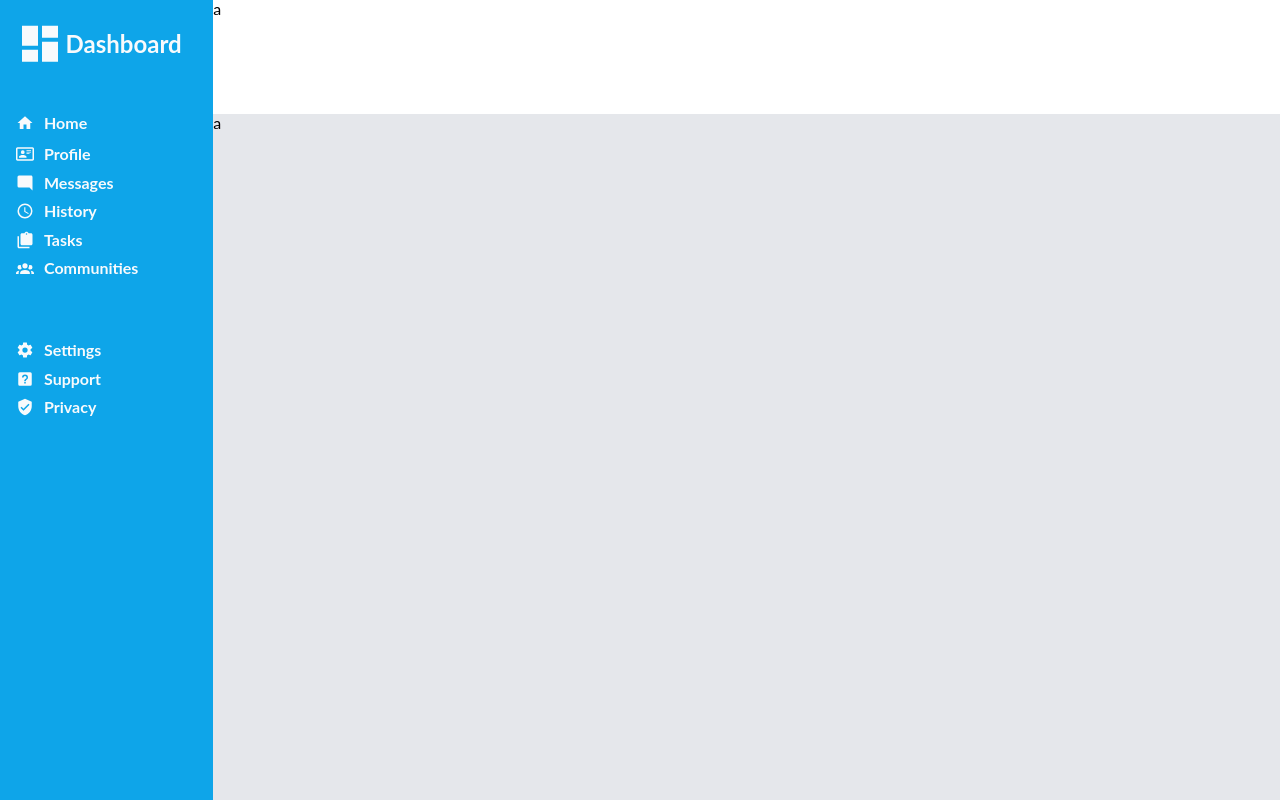
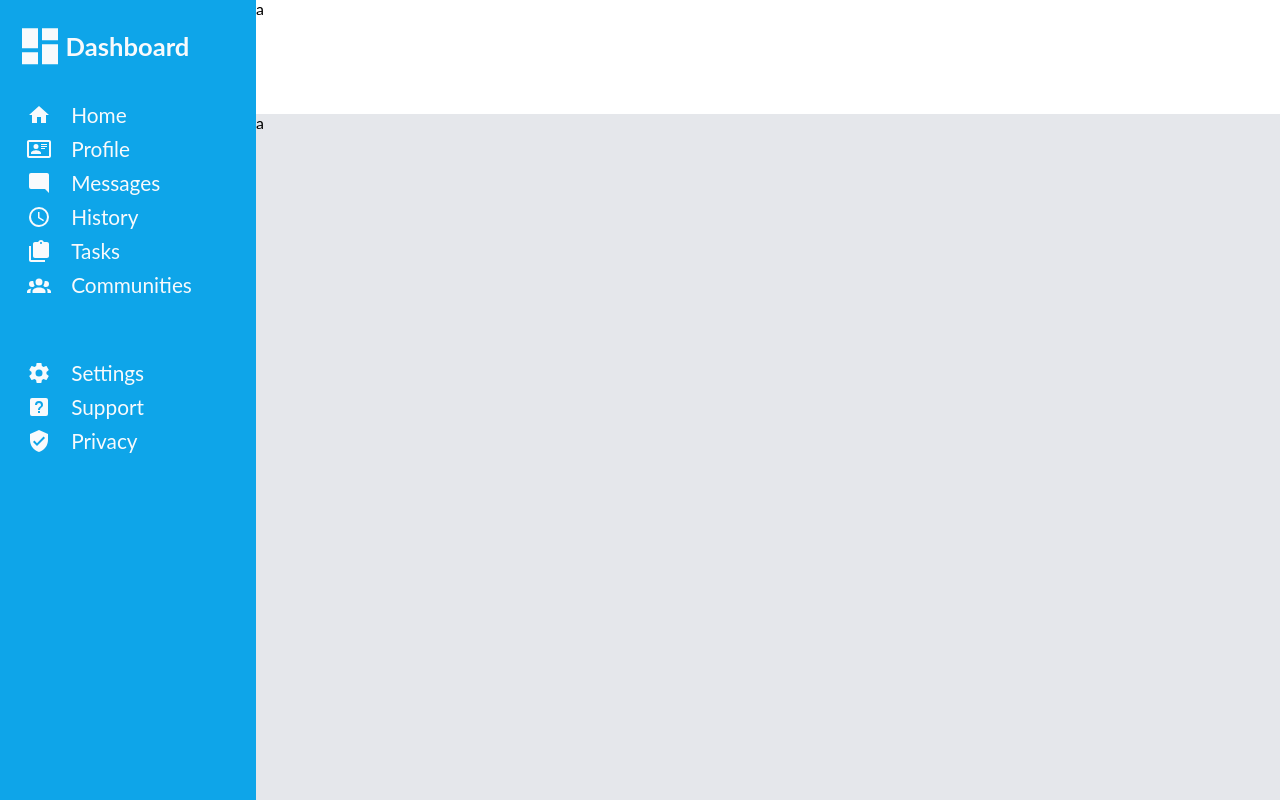
Before and after one commit to Archesper/admin-dashboard_TOP, a plain HTML site: page index.html in a window 1280 px wide. Drawn offline with Linux system fonts and the light colour scheme.

Commit message:
Fix icons alignment issue

```diff
--- a/index.html
+++ b/index.html
@@ -17,7 +17,7 @@
                 <p>Dashboard</p>
             </div>
             <ul>
-                <li><svg xmlns="http://www.w3.org/2000/svg" viewBox="0 0 24 24"><path d="M10,20V14H14V20H19V12H22L12,3L2,12H5V20H10Z" /></svg></li>
+                <svg xmlns="http://www.w3.org/2000/svg" viewBox="0 0 24 24"><path d="M10,20V14H14V20H19V12H22L12,3L2,12H5V20H10Z" /></svg>
                 <li>Home</li>
                 <svg xmlns="http://www.w3.org/2000/svg" viewBox="0 0 24 24"><title>card-account-details-outline</title><path d="M22,3H2C0.91,3.04 0.04,3.91 0,5V19C0.04,20.09 0.91,20.96 2,21H22C23.09,20.96 23.96,20.09 24,19V5C23.96,3.91 23.09,3.04 22,3M22,19H2V5H22V19M14,17V15.75C14,14.09 10.66,13.25 9,13.25C7.34,13.25 4,14.09 4,15.75V17H14M9,7A2.5,2.5 0 0,0 6.5,9.5A2.5,2.5 0 0,0 9,12A2.5,2.5 0 0,0 11.5,9.5A2.5,2.5 0 0,0 9,7M14,7V8H20V7H14M14,9V10H20V9H14M14,11V12H18V11H14" /></svg>
                 <li>Profile</li>
--- a/style.css
+++ b/style.css
@@ -12,23 +12,24 @@ body {
 
 .wrapper {
     display: grid;
-    grid-template: 1fr 6fr / 1fr minmax(200px, 5fr);
+    grid-template: 1fr 6fr / minmax(200px, 1fr) 4fr;
     height: 100%;
-}
-
-header {
-
 }
 
 .nav_header {
     display: flex;
-    font-size: 1.5rem;
     font-weight: bold;
     gap: 0.1rem
 }
 
+.nav_header p {
+    font-size: 1.6rem;
+}
+
 .nav_header svg {
-    width: 48px;
+    /* TODO hacky fix to icon shrinking, not sure why?? */
+    min-width: 48px;
+    max-width: 48px;
     fill :#f8fafc;
 }
 
@@ -36,7 +37,7 @@ nav {
     color: #f8fafc;
     background-color: #0ea5e9;
     grid-row: 1 / -1;
-    padding: 0.4rem 1rem;
+    padding: 0.4rem 4rem 0 1rem;
 }
 
 
@@ -45,16 +46,16 @@ nav ul {
     display: grid;
     grid-template-columns: auto 1fr;
     list-style-type: none;
-    font-size: 1rem;
-    font-weight: bold;
+    font-size: 1.3rem;
     padding: 0;
     margin: 0;
-    gap: 10px 10px;
-    margin: 2rem 0.8rem 4rem 0;
+    gap: 10px 20px;
+    margin: 1rem 0 4rem 0.7rem;
+    align-items: center;
 }
 
 ul svg {
-    width: 18px;
+    width: 24px;
     fill :#f8fafc;
 }
 
```
